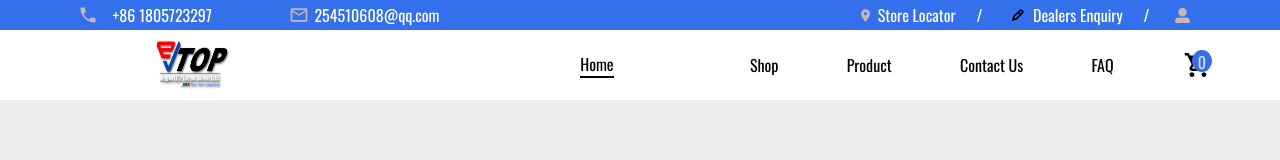
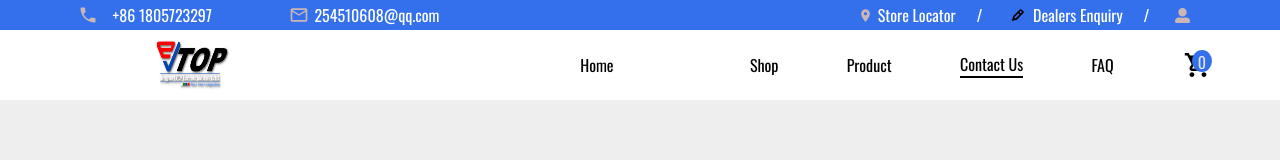
Before and after one commit to mbragi/Jelly-frontend, a React (Create React App) app: page /contact in a window 1280 px wide. Shown: the top 160 px of the page. Built offline with nearby package versions, Linux system fonts and the light colour scheme.

Commit message:
chore: links highlighting according to current page

```diff
--- a/src/components/navBar/NavBar.css
+++ b/src/components/navBar/NavBar.css
@@ -97,9 +97,9 @@
     cursor: pointer;
     text-decoration: none;
 }
-.home-link{
+/* .home-link{
     border-bottom: 2px solid black;
-}
+} */
 .cart-container{
     width: 30px;
     height: 30px;
--- a/src/components/navBar/NavBar.jsx
+++ b/src/components/navBar/NavBar.jsx
@@ -8,7 +8,7 @@ import { Link } from "react-router-dom";
 import logo from "../../assets/logo.png";
 // import menu from "../../assets/menu.png";
 
-export default function NavBar() {
+export default function NavBar({ currentPage }) {
   const [navbar, setNavbar] = useState(false);
 
   const changeNav = () => {
@@ -19,6 +19,14 @@ export default function NavBar() {
     }
   };
   window.addEventListener('scroll', changeNav)
+
+  function page(page){
+    if(page === currentPage) return {
+      borderBottom:" 2px solid black"
+    };
+    return {};
+  }
+
   return (
     <div>
       <div className='top-margin'></div>
@@ -66,12 +74,12 @@ export default function NavBar() {
             {/* </div> */}
             <div className='links'>
               {/* <img src={menu} alt="menu" className='menu' /> */}
-              <Link to='/' className='link home-link'>Home</Link>
-              <p className='link'About Us></p>
-              <Link to="/shop" className='link'>Shop</Link>
-              <p className='link'>Product</p>
-              <Link to="/contact" className='link'>Contact Us</Link>
-              <p className='link'>FAQ</p>
+              <Link to='/' className='link home-link' style={page("home")}>Home</Link>
+              <p className='link'About Us style={page("about")}></p>
+              <Link to="/shop" className='link' style={page("shop")}>Shop</Link>
+              <p className='link' style={page("products")}>Product</p>
+              <Link to="/contact" className='link' style={page("contact")}>Contact Us</Link>
+              <p className='link' style={page("faq")}>FAQ</p>
               <Link to='/cart' className='link cart-container'>
                 <p className='cart-quantity'>0</p>
                 <IoMdCart size={30} color="black" />
--- a/src/pages/contact/ContactPage.jsx
+++ b/src/pages/contact/ContactPage.jsx
@@ -10,7 +10,7 @@ function ContactPage() {
   return (
     <div>
         <div className='navigation-bar'>
-            <NavBar />
+            <NavBar currentPage="contact" />
         </div>
 
         <div className='contact-us-header'>
--- a/src/pages/home/Home.jsx
+++ b/src/pages/home/Home.jsx
@@ -28,7 +28,7 @@ function Home() {
   return (
     <div className='container'>
 
-      <NavBar />
+      <NavBar currentPage="home" />
       <video controls autostart autoPlay loop src={intro} type="video/mp4" className='intro' />
 
       <div className='features-div'>
--- a/src/pages/products/Products.jsx
+++ b/src/pages/products/Products.jsx
@@ -31,7 +31,7 @@ function Products() {
 
   return (
     <div className='container'>
-        <NavBar />
+        <NavBar currentPage="shop" />
         <div className='products-page'>
 
           <div className='product-header'>
```
